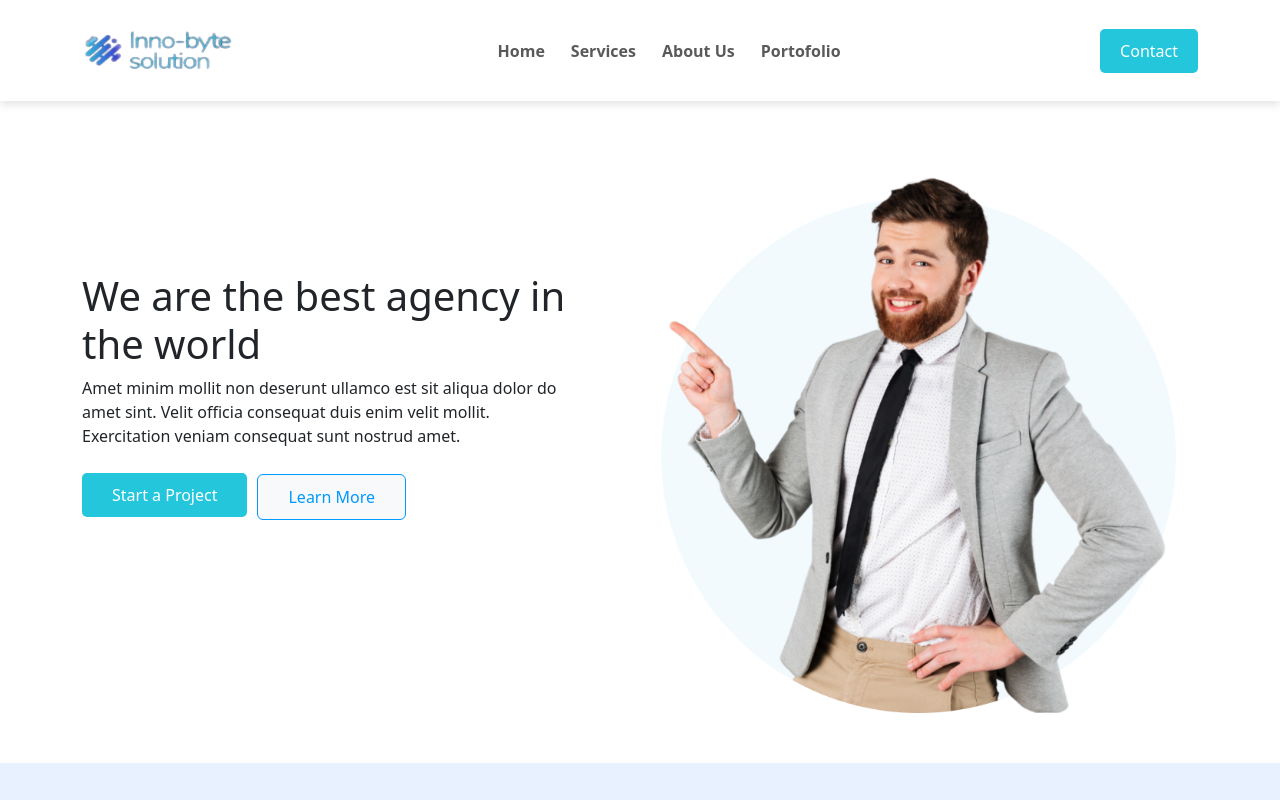
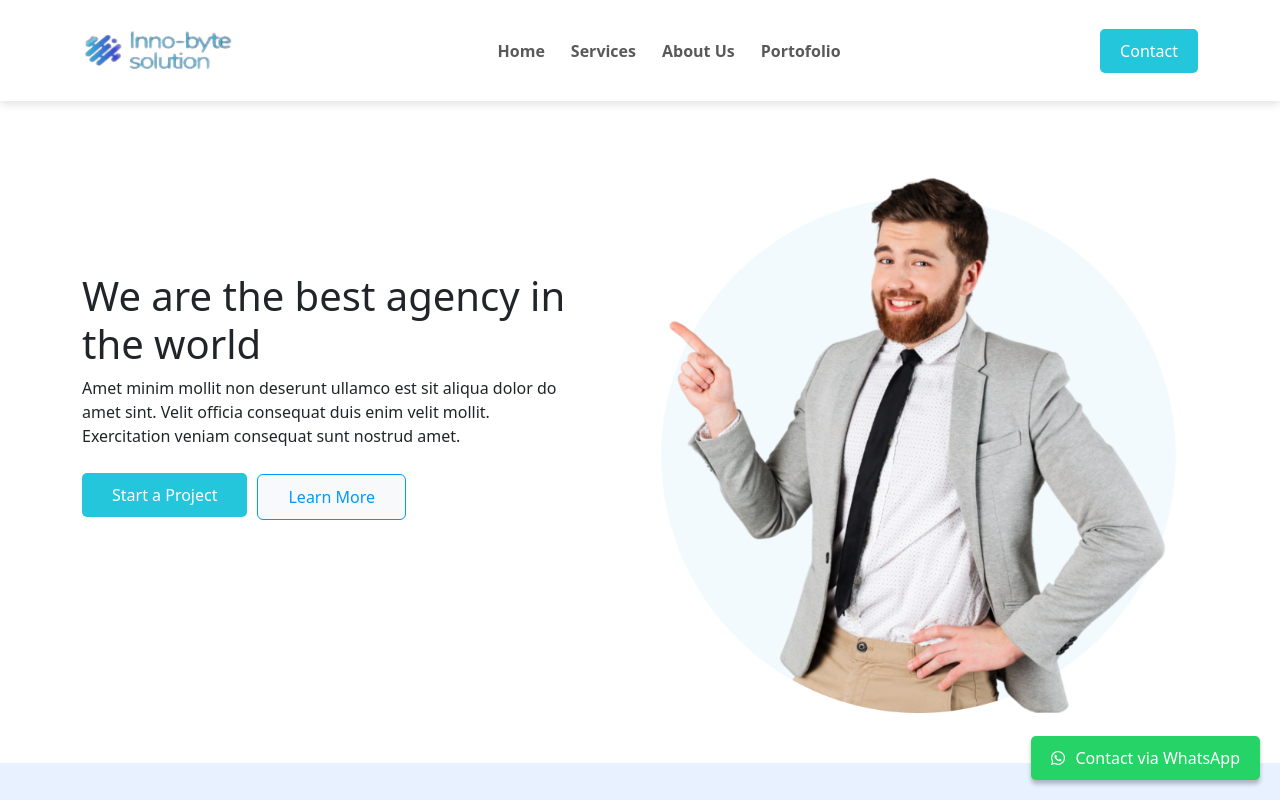
Before and after one commit to mustofa-k/inno-byte, a React (Vite) app: page / in a window 1280 px wide. Shown: the top 800 px of the page. Built offline with nearby package versions, Linux system fonts and the light colour scheme.

Commit message:
add button wa

```diff
--- a/src/pages/home.jsx
+++ b/src/pages/home.jsx
@@ -1,3 +1,5 @@
+import { FontAwesomeIcon } from "@fortawesome/react-fontawesome";
+import { faWhatsapp } from "@fortawesome/free-brands-svg-icons";
 import About from "../components/about/About";
 import Hero from "../components/hero/Hero";
 import Navbars from "../components/navbar/Navbars";
@@ -5,13 +7,37 @@ import Services from "../components/services/Services";
 import Team from "../components/team/Team";
 
 function Home() {
+  const whatsappMessage = encodeURIComponent("Hallo, saya ingin menggunakan jasa pembuatan website.");
+
   return (
     <>
-      <Navbars />
-      <Hero />
-      <Services />
-      <About />
-      <Team />
+      <div>
+        <Navbars />
+        <Hero />
+        <Services />
+        <About />
+        <Team />
+      </div>
+      <div style={{ position: "fixed", bottom: 20, right: 20, zIndex: 999 }}>
+        <a
+          href={`https://wa.me/+6281292793863?text=${whatsappMessage}`}
+          target="_blank"
+          rel="noopener noreferrer"
+          style={{
+            backgroundColor: "#25D366",
+            color: "#fff",
+            padding: "10px 20px",
+            borderRadius: 5,
+            textDecoration: "none",
+            boxShadow: "0px 4px 4px rgba(0, 0, 0, 0.25)",
+            display: "flex",
+            alignItems: "center",
+          }}
+        >
+          <FontAwesomeIcon icon={faWhatsapp} style={{ marginRight: 10 }} />
+          Contact via WhatsApp
+        </a>
+      </div>
     </>
   );
 }
```
